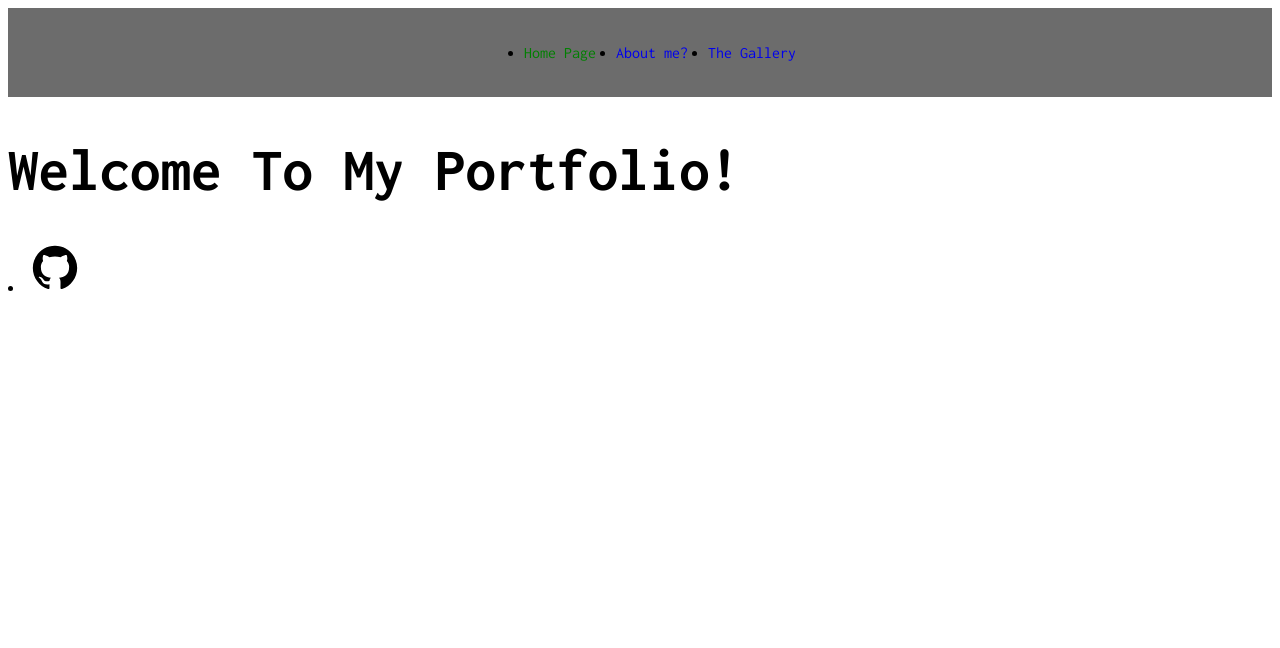
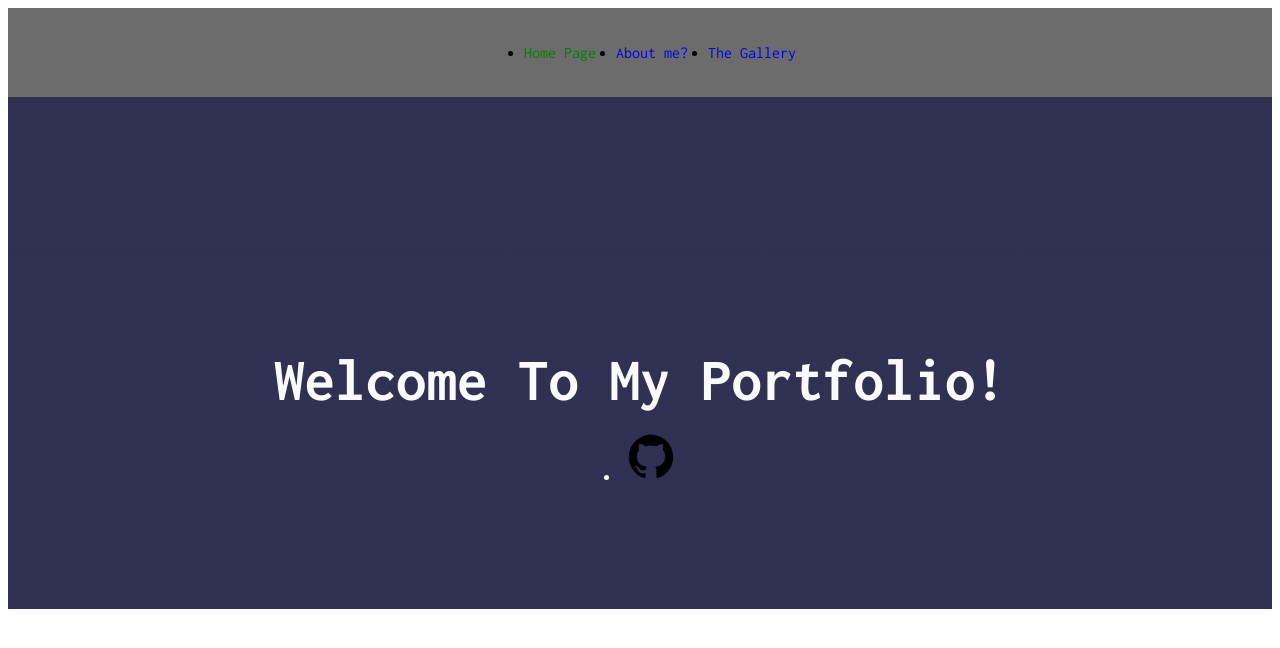
Before and after one commit to BooxStone/BooxStone.github.io, a Jekyll site: the page built from index.html, in a window 1280 px wide. Shown: the top 648 px of the page. Built offline with Jekyll 4.4.1, drawn with Linux system fonts in a browser that asks for light colours.

Commit message:
Update index.html

```diff
--- a/index.html
+++ b/index.html
@@ -2,8 +2,11 @@
 layout: default
 title: The Grandest Portfolio
 ---
-<h1>{{ "Welcome To My Portfolio!"}}</h1>
-
+<section id="hero">
+  <div class="wrapper">
+    <div class="wrapper_inner">
+      <div class="text_center hero_content">
+        <h1>{{ "Welcome To My Portfolio!"}}</h1>
 <footer>
   <li>
       <a href="https://github.com/BooxStone" target="_blank">
```
